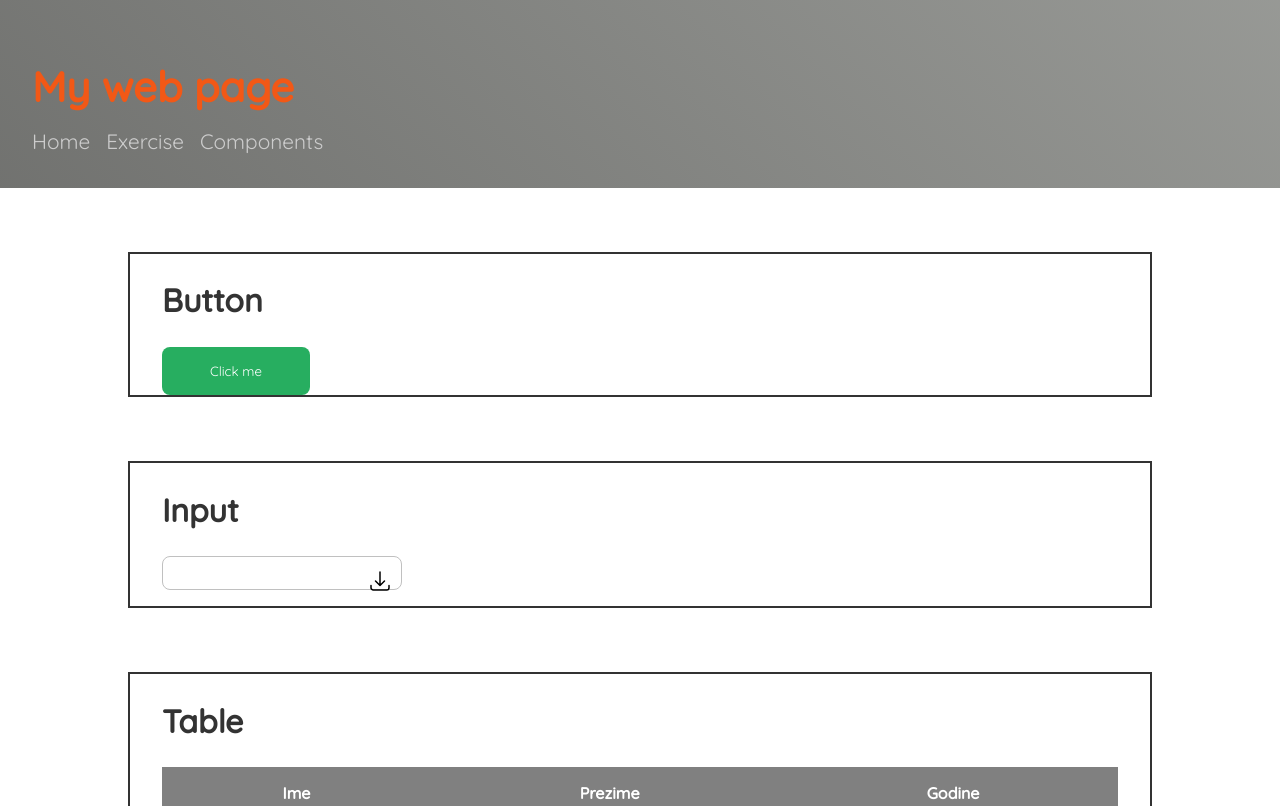
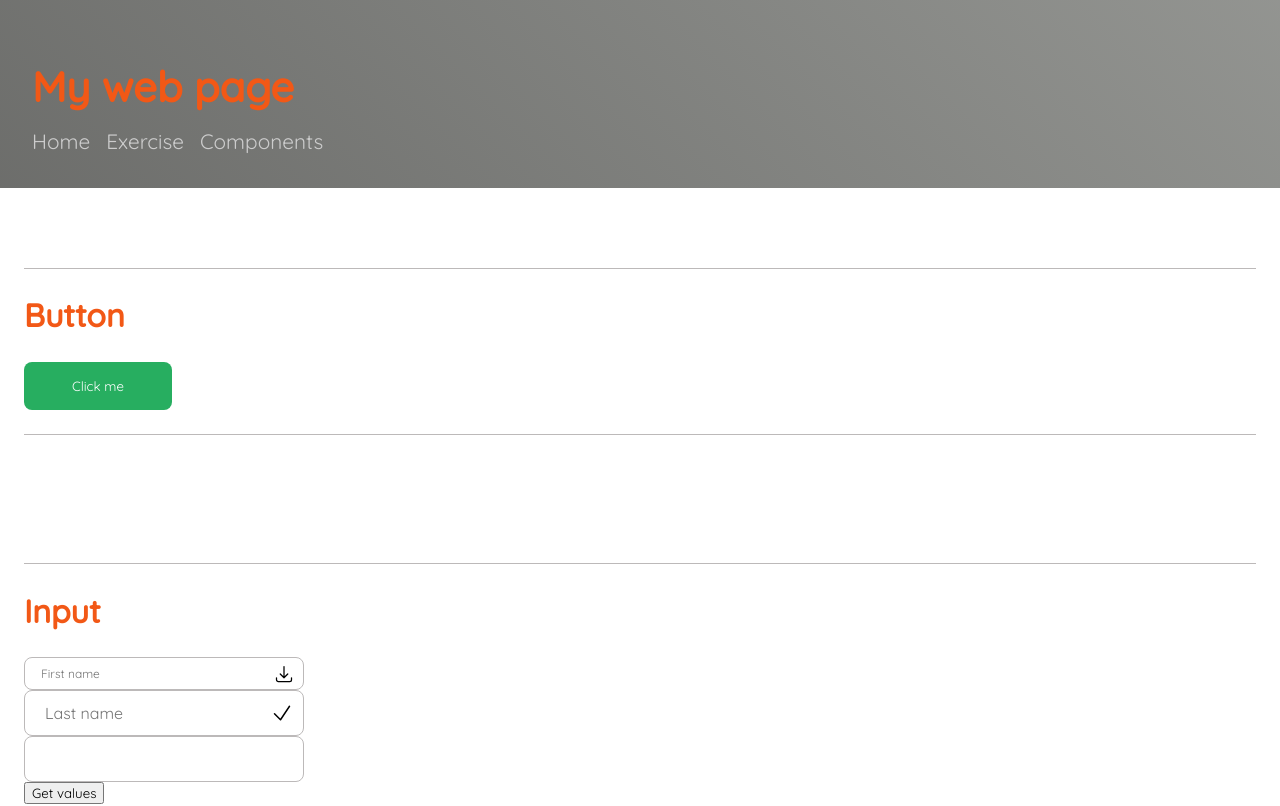
Before and after one commit to Ivanaarbutina/react-project, a React (Vite) app: page /components in a window 1280 px wide. Shown: the top 806 px of the page. Built offline with nearby package versions, Linux system fonts and the light colour scheme.

Commit message:
add new page

```diff
--- /dev/null
+++ b/src/assets/check.tsx
@@ -0,0 +1,10 @@
+const Check = () => {
+  return (
+    <svg width={24} xmlns="http://www.w3.org/2000/svg" fill="none" viewBox="0 0 24 24" stroke-width="1.5" stroke="currentColor" className="w-6 h-6">
+  <path stroke-linecap="round" stroke-linejoin="round" d="M4.5 12.75l6 6 9-13.5" />
+</svg>
+
+  )
+}
+
+export default Check;
--- a/src/components/components.tsx
+++ b/src/components/components.tsx
@@ -1,20 +1,56 @@
+import { useState } from "react";
 import Download from "../assets/download";
 import Button from "./button";
 import Container from "./container";
 import Devider from "./devider";
 import Input from "./input";
 import Table from "./table";
+import Check from "../assets/check";
+
+type ValuesType = {
+  [key: string] : string;
+};
+
+const obj: ValuesType = {
+  firstName: "",
+  lastName: "",
+};
 
 const Components = () => {
-  return (
+  const [inputsValue,setInputsValue] = useState<ValuesType>(obj);
+  const [newState,setNewState] = useState<string>("");
+
+  const handleInputsValue = (value:string, id: string) => {
+    const newState: ValuesType = {...inputsValue};
+    newState[id] = value;
+    setInputsValue(newState);
+  }
+  return  (
     <div className="components">
-      <div className="container">
-        <h2>Button</h2>
+      <Container>
+      <h2>Button</h2>
         <Button text="Click me" />
-      </div>
+      </Container>
       <Container>
         <h2>Input</h2>
-        <Input icon={<Download />} />
+        <Input
+        size="sm"
+          icon={<Download />}
+          value={inputsValue.firstName}
+          placeholder="First name"
+          onChange={(value: string) => handleInputsValue(value, "lastName")}
+          />
+            <Input
+          value={inputsValue.lastName}
+          icon={<Check />}
+          placeholder="Last name"
+          onChange={(value: string) => handleInputsValue(value, "lastName")}
+        />
+            <Input
+          value={newState}
+          onChange={(value: string) => setNewState(value)}
+        />
+        <button onClick={() => console.log(inputsValue)}>Get values</button>
       </Container>
       <Container>
         <h2>Table</h2>
--- a/src/components/container.tsx
+++ b/src/components/container.tsx
@@ -1,4 +1,5 @@
 import { ReactNode } from "react";
+import Devider from "./devider";
 
 type ContainerProp = {
   children: ReactNode;
@@ -6,7 +7,11 @@ type ContainerProp = {
 };
 
 const Container = ({ children }: ContainerProp) => {
-  return <div className="container">{children}</div>;
+  return <div className="container">
+    <Devider/>
+    {children}
+    <Devider/>
+    </div>;
 };
 
 export default Container;
--- a/src/components/devider.tsx
+++ b/src/components/devider.tsx
@@ -6,7 +6,7 @@ type DeviderProp = {
 const Devider = ({ marginTop, marginBottom }: DeviderProp) => {
   return (
     <div
-      className={`devider devider--mb--${marginBottom} devider devider--mt${marginTop}`}
+      className={`devider devider--mb--${marginBottom} devider devider--mt--${marginTop}`}
     ></div>
   );
 };
--- a/src/components/input.tsx
+++ b/src/components/input.tsx
@@ -4,12 +4,24 @@ type InputProps = {
   placeholder?: string;
   icon?: ReactNode;
   size?: "lg" | "md" | "sm";
+  value:string;
+  onChange: (value:string) => void;
 };
 
-const Input = ({ placeholder = "", icon, size }: InputProps) => {
+
+
+const Input = ({
+  placeholder = "",
+  icon ,
+  size= "md",
+  value,
+  onChange,
+  }: InputProps) => {
   return (
     <div className="input__wrapper">
       <input
+        onChange={(e) => onChange(e.target.value)}
+        value={value}
         placeholder={placeholder}
         className={`input ${icon && "input--has-icon"} input input--${size}`}
         type="text"
--- a/src/styles/components/container.scss
+++ b/src/styles/components/container.scss
@@ -1,18 +1,17 @@
 $header-background-color: #333;
 
 .container {
-  max-width: 64rem;
-  margin: 4rem auto;
-  padding: 0 2rem;
-  border: 2px solid $header-background-color;
+  max-width:80rem;
+  margin: 2rem auto;
+
 
   @media (min-width: 37.5em) {
-    padding: 0 2rem;
+    padding:  1.5rem;
   }
 
   & h2 {
     font-size: 2rem;
-    color: $header-background-color;
+    color: rgb(242, 88, 22);
     text-align: start;
   }
 
--- a/src/styles/components/devider.scss
+++ b/src/styles/components/devider.scss
@@ -1,4 +1,29 @@
 .devider {
   height: 1px;
-  color: gray;
+  background-color: var(--color-gray-300);
+  margin: 1.5rem 0;
+
+  &--mb {
+    &--sm {
+      margin-bottom: 1rem;
+    }
+    &--md {
+      margin-bottom: 2rem;
+    }
+    &--lg {
+      margin-bottom: 3rem;
+    }
+  }
+
+  &--mt {
+    &--sm {
+      margin-top: 1rem;
+    }
+    &--md {
+      margin-top: 2rem;
+    }
+    &--lg {
+      margin-top: 3rem;
+    }
+  }
 }
--- a/src/styles/components/input.scss
+++ b/src/styles/components/input.scss
@@ -1,21 +1,43 @@
-@import "./../base/vars.scss";
-
 .input {
-  padding: 0.5rem 1rem;
-  padding-right: 2.25rem;
-  border: 1px solid $silver;
-  display: flex;
-  margin-bottom: 1rem;
+  border: 1px solid var(--color-gray-300);
   width: 100%;
   border-radius: var(--border-rounded);
+  transition: all 250ms ease-in-out;
 
   &:focus-visible {
     outline: none;
     border-color: var(--color-gray-500);
   }
 
+  //sizes
+  &--sm {
+    font-size: 0.75rem;
+    padding: 0.5rem 1rem;
+
+    & ~ .input__icon svg {
+      width: 1.25rem;
+    }
+    &.input--hasIcon {
+      padding-right: 2rem;
+    }
+  }
+  &--md {
+    font-size: 1rem;
+    padding: 0.75rem 1.25rem;
+  }
+  &--lg {
+    font-size: 1.25rem;
+    padding: 1rem 1.5rem;
+    & ~ .input__icon svg {
+      width: 2rem;
+    }
+    &.input--hasIcon {
+      padding-right: 2.75rem;
+    }
+  }
+
+  //other modifiers
   &__wrapper {
-    display: inline-block;
     position: relative;
     max-width: 17.5rem;
   }
@@ -24,6 +46,7 @@
   }
 
   &__icon {
+    display: flex;
     position: absolute;
     right: 0.625rem;
     top: 50%;
@@ -33,35 +56,6 @@
     }
   }
   & label {
-    color: $silver;
-  }
-
-  &--lg {
-    width: 100%;
-  }
-
-  &--md {
-    width: 50%;
-  }
-
-  &--sm {
-    width: 20%;
-  }
-
-  @media (min-width: $media-sm) {
-    width: 15rem;
-  }
-
-  &--rounded {
-    border-radius: 0.5rem;
-    display: flex;
-    width: 100%;
-
-    @media (min-width: $media-sm) {
-      width: 15rem;
-    }
-  }
-  &__validation {
-    color: red;
+    color: var(--color-gray-300);
   }
 }
--- a/src/styles/style.scss
+++ b/src/styles/style.scss
@@ -12,6 +12,8 @@ body {
   --color-white: #fff;
   --color-black: #333;
   --color-gray-500: #636262;
+  --color-gray-400: #818080;
+  --color-gray-300: #bcb9b9;
   --color-red-500: #c0392b;
   --color-green-500: #27ae60;
   --color-blue-500: #2980b9;
```
